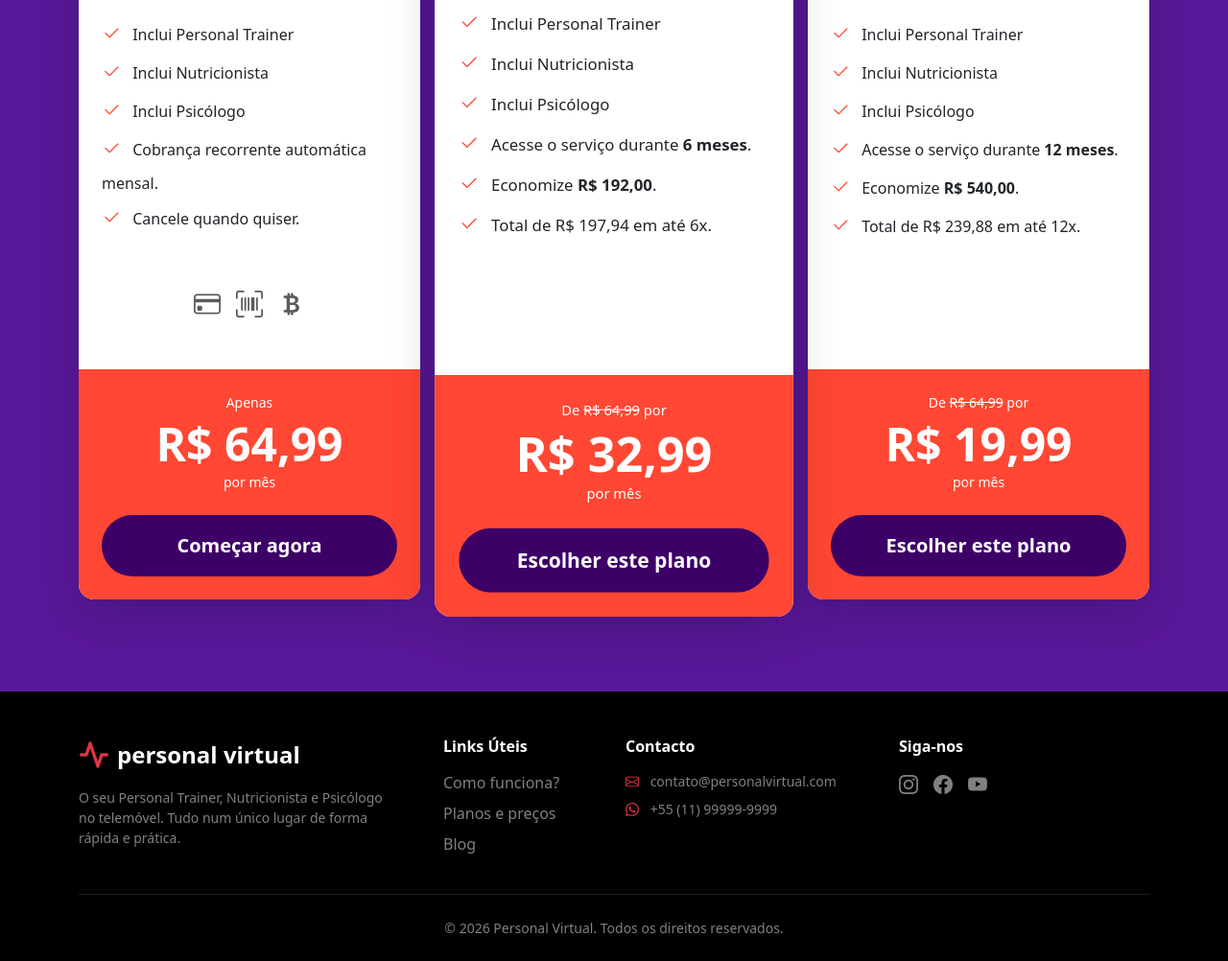
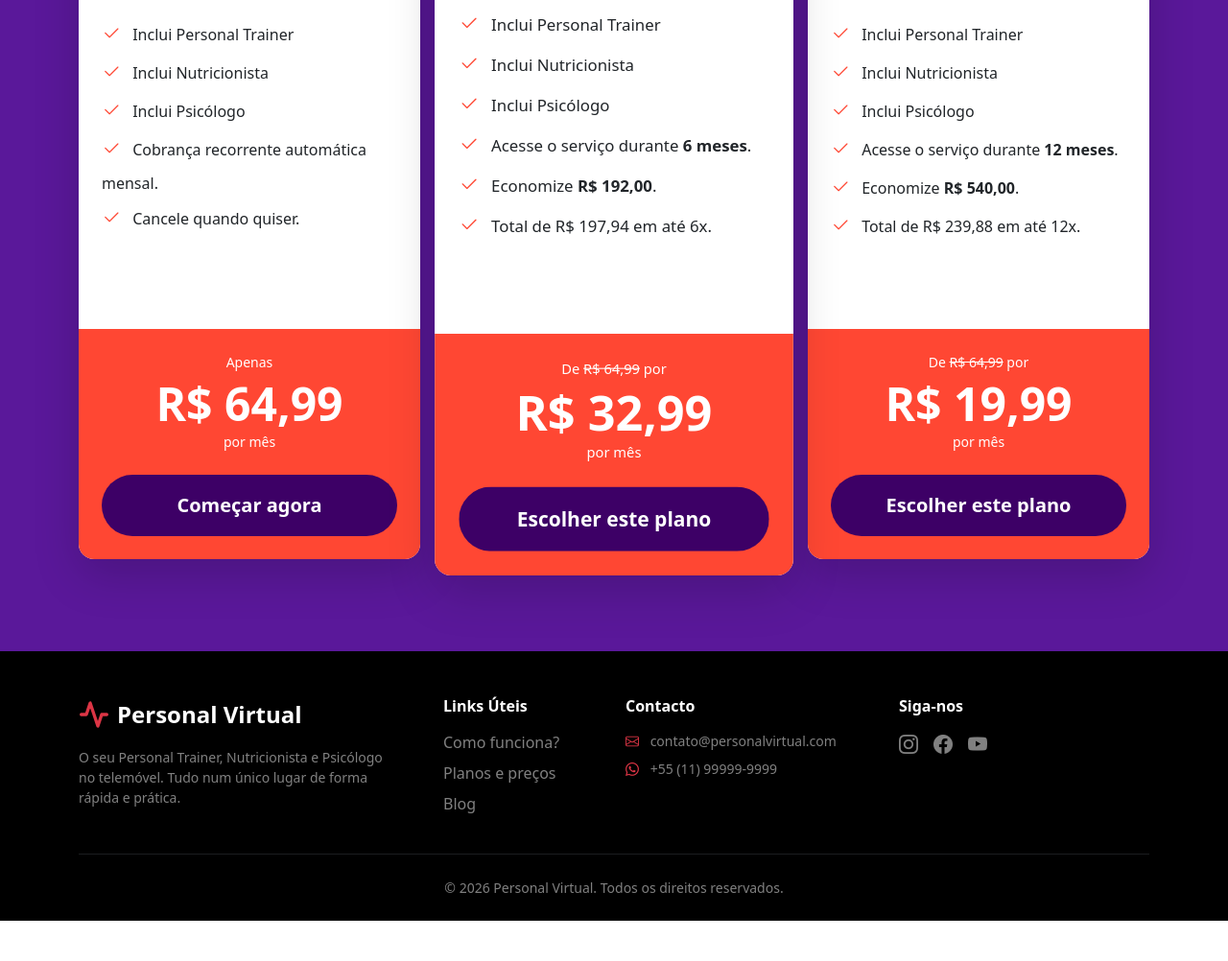
Before and after one commit to diegoorodrigues006/projeto-fitness-bootstrap, a website: page index.html in a window 1280 px wide. Shown: the part 3325-4327 px from the top of the page at 96% size. After the commit the page ends 4285 px from the top, so only its background shows below. Drawn offline with nearby package versions, Linux system fonts and the light colour scheme.

Commit message:
remove icons credit, bit

```diff
--- a/index.html
+++ b/index.html
@@ -196,7 +196,6 @@
                                 <li><i class="bi bi-check2 text-orange me-2 fs-5"></i> Cancele quando quiser.</li>
                             </ul>
                             <div class="d-flex justify-content-center gap-3 fs-3 text-muted mt-5">
-                                <i class="bi bi-credit-card"></i> <i class="bi bi-upc-scan"></i> <i class="bi bi-currency-bitcoin"></i>
                             </div>
                         </div>
                         <div class="card-footer bg-orange text-white text-center p-4 border-0">
@@ -270,7 +269,7 @@
                         <svg xmlns="http://www.w3.org/2000/svg" width="32" height="32" viewBox="0 0 24 24" fill="none" stroke="#dc3545" stroke-width="2.5" stroke-linecap="round" stroke-linejoin="round">
                             <path d="M22 12h-4l-3 9L9 3l-3 9H2"/>
                         </svg>
-                        personal virtual
+                        Personal Virtual
                     </a>
                     <p class="text-white-50 small pe-lg-4">
                         O seu Personal Trainer, Nutricionista e Psicólogo no telemóvel. Tudo num único lugar de forma rápida e prática.
```
